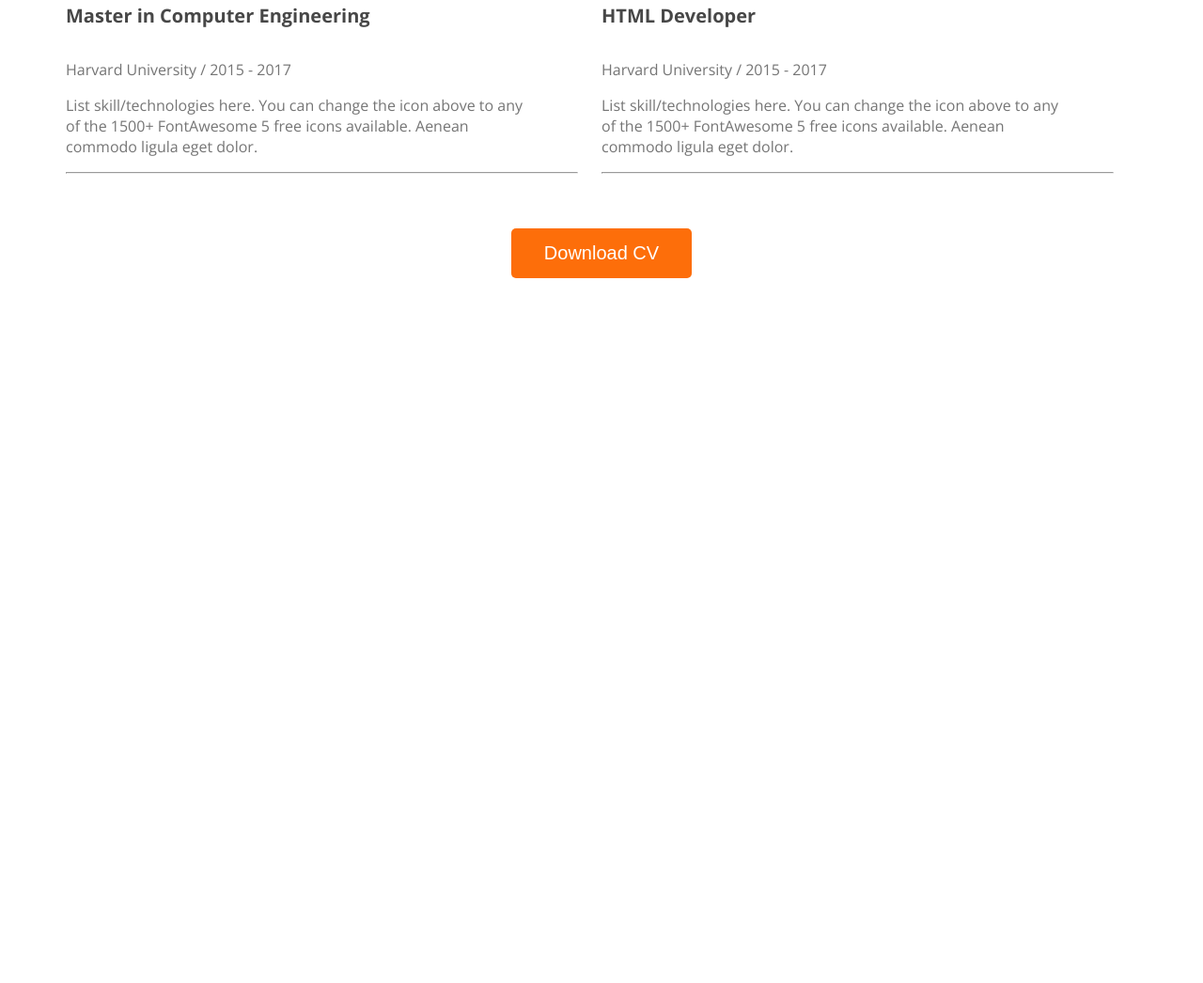
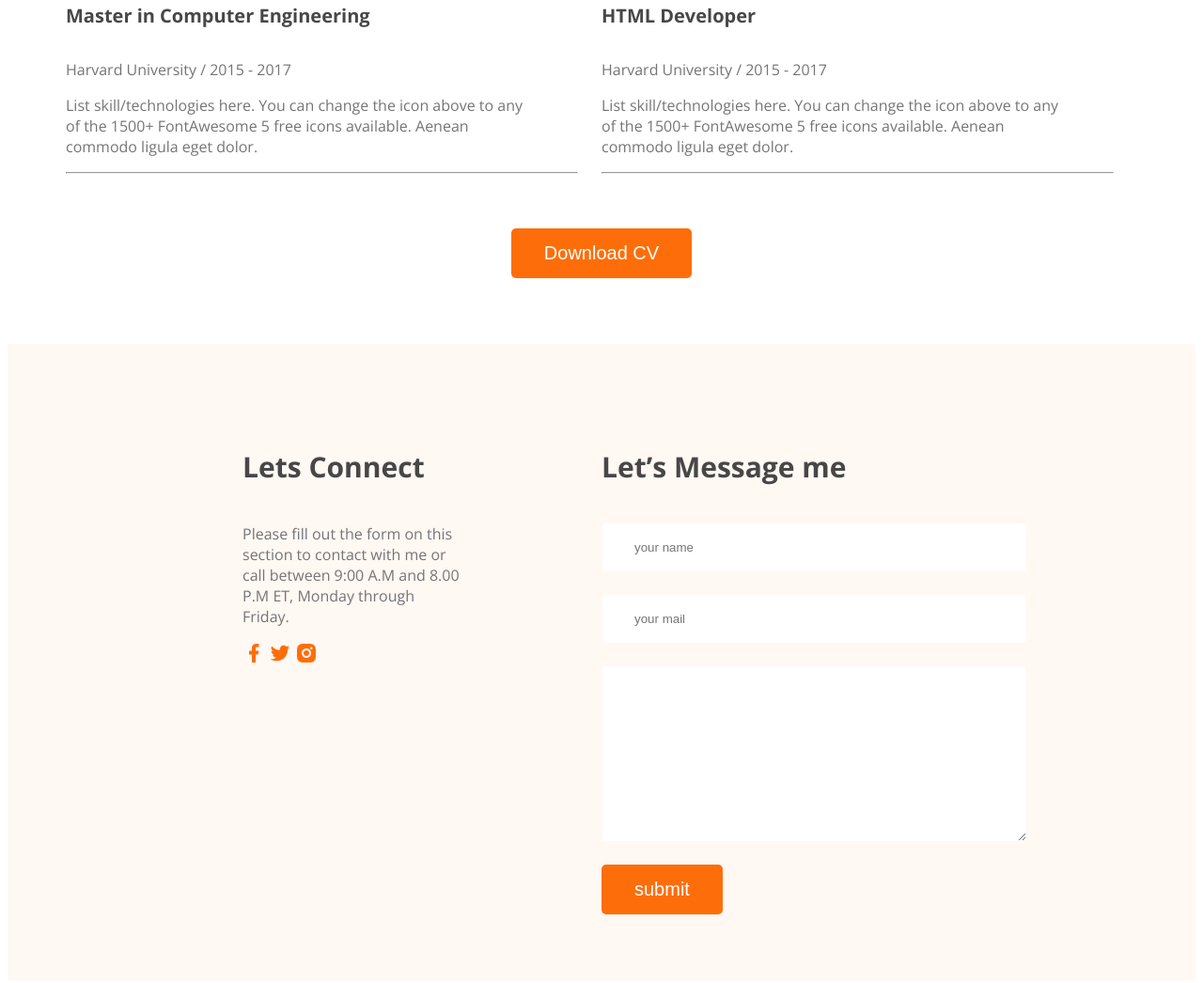
Before and after one commit to shaikot07/practice-protfolio, a plain HTML site: page index.html in a window 1280 px wide. Shown: the part 2911-3957 px from the top of the page at 94% size. Before the commit the page ends 3277 px from the top, so only its background shows below. Drawn offline with nearby package versions, Linux system fonts and the light colour scheme.

Commit message:
finished

```diff
--- a/index.html
+++ b/index.html
@@ -78,9 +78,9 @@
         <h3 class="section-title">What I do</h3>
         <div class="box">
           <p class="section-description">
-                  I have more than 10 years experience building software for clients all
-                  over the world. Below is a quick overview of my main technical skill
-                  sets and technologies i use. Want to find out more about my
+            I have more than 10 years experience building software for clients
+            all over the world. Below is a quick overview of my main technical
+            skill sets and technologies i use. Want to find out more about my
             experience? Check out my online resume and project portfolio.
           </p>
         </div>
@@ -133,26 +133,32 @@
             <div class="info">
               <h5>Master in Computer Engineering</h5>
               <p>Harvard University / 2015 - 2017</p>
-                              <p>List skill/technologies here. You can change the icon above
-                               to any of the 1500+ FontAwesome 5 free icons available. Aenean commodo ligula eget dolor.
+              <p>
+                List skill/technologies here. You can change the icon above to
+                any of the 1500+ FontAwesome 5 free icons available. Aenean
+                commodo ligula eget dolor.
               </p>
-                              <hr>
+              <hr />
             </div>
             <div class="info">
               <h5>Master in Computer Engineering</h5>
               <p class="info-des">Harvard University / 2015 - 2017</p>
-                              <p class="info-des">List skill/technologies here. You can change the icon above
-                               to any of the 1500+ FontAwesome 5 free icons available. Aenean commodo ligula eget dolor.
+              <p class="info-des">
+                List skill/technologies here. You can change the icon above to
+                any of the 1500+ FontAwesome 5 free icons available. Aenean
+                commodo ligula eget dolor.
               </p>
-                              <hr>
+              <hr />
             </div>
             <div class="info">
               <h5>Master in Computer Engineering</h5>
               <p>Harvard University / 2015 - 2017</p>
-                              <p>List skill/technologies here. You can change the icon above
-                               to any of the 1500+ FontAwesome 5 free icons available. Aenean commodo ligula eget dolor.
+              <p>
+                List skill/technologies here. You can change the icon above to
+                any of the 1500+ FontAwesome 5 free icons available. Aenean
+                commodo ligula eget dolor.
               </p>
-                              <hr>
+              <hr />
             </div>
           </div>
           <div class="my-experience">
@@ -160,26 +166,32 @@
             <div class="info">
               <h5>Sr. Font End Developer</h5>
               <p>Harvard University / 2015 - 2017</p>
-                              <p>List skill/technologies here. You can change the icon above
-                               to any of the 1500+ FontAwesome 5 free icons available. Aenean commodo ligula eget dolor.
+              <p>
+                List skill/technologies here. You can change the icon above to
+                any of the 1500+ FontAwesome 5 free icons available. Aenean
+                commodo ligula eget dolor.
               </p>
-                              <hr>
+              <hr />
             </div>
             <div class="info">
               <h5>Jr. Font End Developer</h5>
               <p>Harvard University / 2015 - 2017</p>
-                              <p>List skill/technologies here. You can change the icon above
-                               to any of the 1500+ FontAwesome 5 free icons available. Aenean commodo ligula eget dolor.
+              <p>
+                List skill/technologies here. You can change the icon above to
+                any of the 1500+ FontAwesome 5 free icons available. Aenean
+                commodo ligula eget dolor.
               </p>
-                              <hr>
+              <hr />
             </div>
             <div class="info">
               <h5>HTML Developer</h5>
               <p>Harvard University / 2015 - 2017</p>
-                              <p>List skill/technologies here. You can change the icon above
-                               to any of the 1500+ FontAwesome 5 free icons available. Aenean commodo ligula eget dolor.
+              <p>
+                List skill/technologies here. You can change the icon above to
+                any of the 1500+ FontAwesome 5 free icons available. Aenean
+                commodo ligula eget dolor.
               </p>
-                              <hr>
+              <hr />
             </div>
           </div>
         </div>
@@ -188,9 +200,29 @@
         </div>
       </section>
       <!-- Resume section end  -->
-
     </main>
     <!-- maine section end  -->
-    <footer></footer>
+    <!-- footer start  -->
+    <footer class="footer-bg">
+      <div class="footer-info">
+        <h4 class="h4-title">Lets Connect</h4>
+        <p class="pp-des">
+          Please fill out the form on this section to contact with me or call
+          between 9:00 A.M and 8.00 P.M ET, Monday through Friday.
+        </p>
+        <img src="images/icons/facebook.png" alt="">
+        <img src="images/icons/twitter.png" alt="">
+        <img src="images/icons/insta.png" alt="">
+      </div>
+      <div class="footer-contact">
+        <h4 class="h4-title">Let’s Message me</h4>
+        <form class="contact" action="">
+            <input type="text" placeholder="your name">
+            <input type="text" placeholder="your mail">
+            <textarea name="" id="" cols="30" rows="10"></textarea>
+            <input class="btn-primary" type="submit" value="submit">
+        </form>
+      </div>
+    </footer>
   </body>
 </html>
--- a/style.css
+++ b/style.css
@@ -28,6 +28,18 @@ body{
 }
 .box{
       padding: 0 130px;
+}
+
+.h4-title{
+      color: #474747;
+      font-size: 30px;
+      font-weight: 700;
+}
+.pp-des{
+      color: #757575;
+      font-size: 16px;
+      font-weight: 400;
+      padding-right: 147px;
 }
 /* share style end  */
 /* nav style ccs start  */
@@ -198,3 +210,29 @@ font-weight: 700;
       text-align: center;
       margin-top: 50px;
 }
+/* footer css start  */
+.footer-bg{
+      display: flex;
+      justify-content: space-evenly;
+      background: #FFF8F3;
+      padding: 70px 250px;
+}
+.footer-info{
+      width: 50%;
+
+}
+.footer-contact{
+      width: 50%;
+
+}
+
+.contact input[type="text"], textarea{
+      display: block;
+      margin-bottom: 25px;
+      padding: 18px 35px;
+      color: #757575;
+      border-radius: 5px;
+      background: #fff;
+      border: 0;
+      width: 100%;
+}
```
Lines whose indentation alone changed are shown as unchanged.
